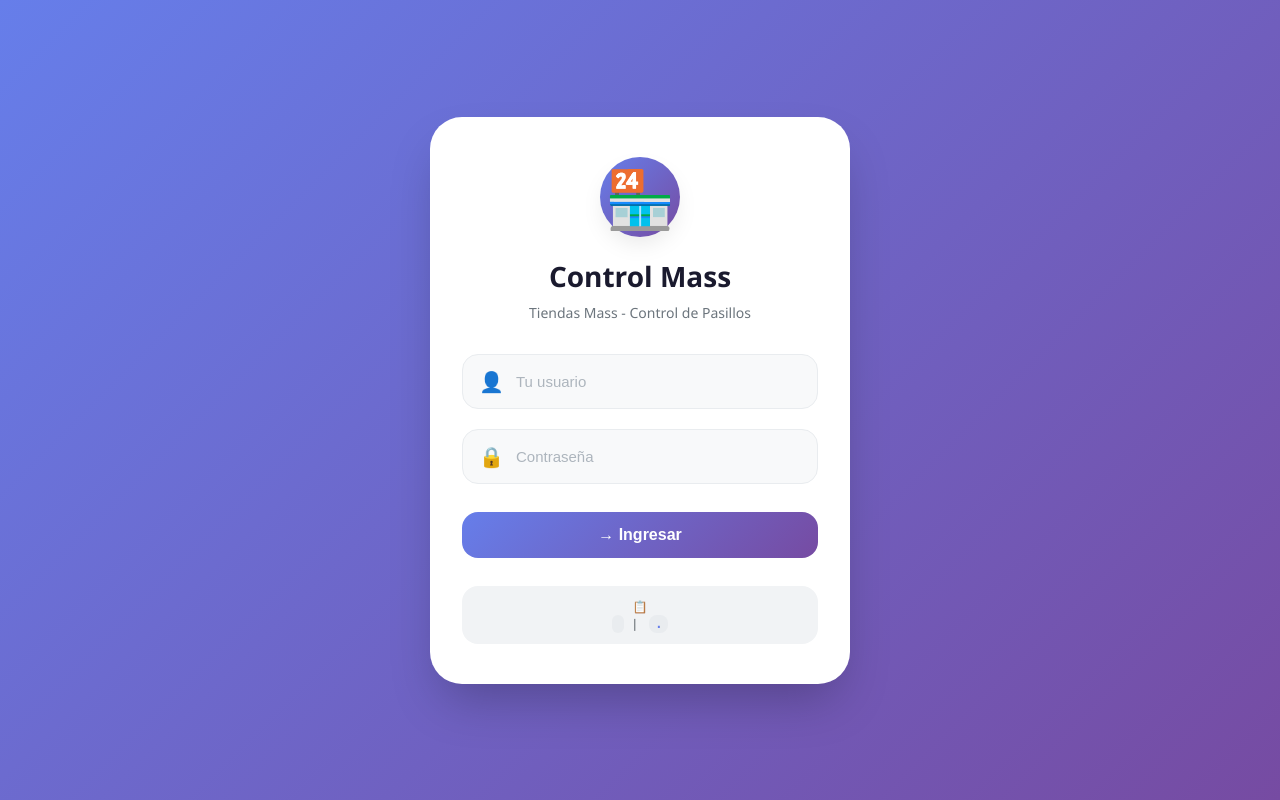
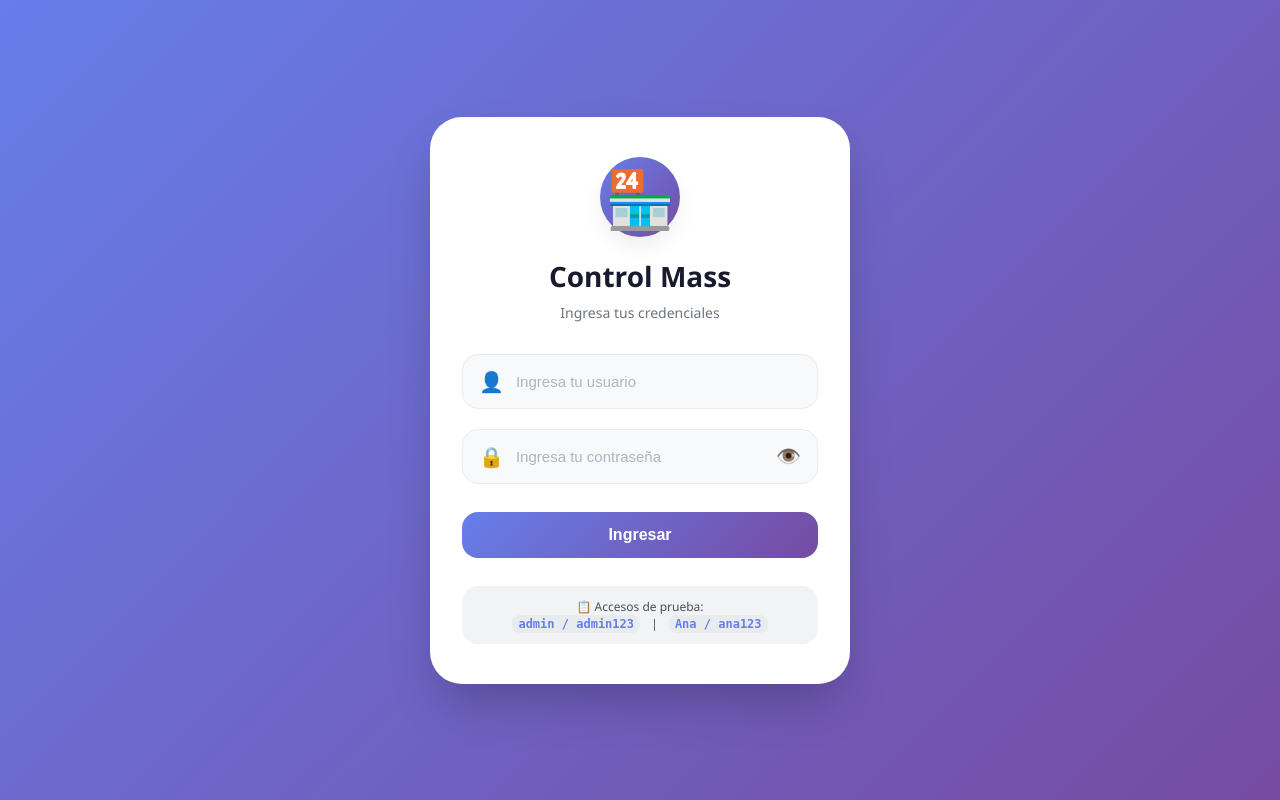
Before and after one commit to Danielblin/control-mass, a Flask app: page /login in a window 1280 px wide. Run offline with Flask 3, Linux system fonts and the light colour scheme.

Commit message:
Nuevo diseño login con ojito para mostrar contraseña

```diff
--- a/templates/login.html
+++ b/templates/login.html
@@ -107,7 +107,25 @@
             font-weight: 400;
         }
 
-        /* Botón */
+        /* Botón mostrar/ocultar contraseña */
+        .password-toggle {
+            background: none;
+            border: none;
+            cursor: pointer;
+            font-size: 20px;
+            padding: 0;
+            margin-left: 8px;
+            color: #adb5bd;
+            transition: color 0.2s;
+            display: flex;
+            align-items: center;
+        }
+
+        .password-toggle:hover {
+            color: #667eea;
+        }
+
+        /* Botón de login */
         .btn-login {
             width: 100%;
             padding: 14px;
@@ -187,6 +205,10 @@
                 padding: 12px;
                 font-size: 15px;
             }
+
+            .password-toggle {
+                font-size: 18px;
+            }
         }
     </style>
 </head>
@@ -198,34 +220,52 @@
             </div>
         </div>
         <h1>Control Mass</h1>
-        <div class="subtitle">Tiendas Mass - Control de Pasillos</div>
+        <div class="subtitle">Ingresa tus credenciales</div>
 
         <form method="POST">
             <div class="form-group">
                 <div class="input-group">
                     <span class="input-icon">👤</span>
-                    <input type="text" name="nombre" placeholder="Tu usuario" required autocomplete="username">
+                    <input type="text" name="nombre" placeholder="Ingresa tu usuario" required autocomplete="username">
                 </div>
             </div>
             <div class="form-group">
                 <div class="input-group">
                     <span class="input-icon">🔒</span>
-                    <input type="password" name="password" placeholder="Contraseña" required autocomplete="current-password">
+                    <input type="password" id="password" name="password" placeholder="Ingresa tu contraseña" required autocomplete="current-password">
+                    <button type="button" class="password-toggle" id="togglePassword" tabindex="-1">
+                        👁️
+                    </button>
                 </div>
             </div>
             <button type="submit" class="btn-login">
-                → Ingresar
+                Ingresar
             </button>
         </form>
 
         <div class="info">
-            <div>📋</div>
+            <div>📋 Accesos de prueba:</div>
             <div>
-                <span class="user-demo"></span>
+                <span class="user-demo">admin / admin123</span>
                 <span class="info-line">|</span>
-                <span class="user-demo">.</span>
+                <span class="user-demo">Ana / ana123</span>
             </div>
         </div>
     </div>
+
+    <script>
+        // Función para mostrar/ocultar contraseña
+        const togglePassword = document.getElementById('togglePassword');
+        const passwordInput = document.getElementById('password');
+
+        togglePassword.addEventListener('click', function() {
+            // Cambiar el tipo de input entre password y text
+            const type = passwordInput.getAttribute('type') === 'password' ? 'text' : 'password';
+            passwordInput.setAttribute('type', type);
+
+            // Cambiar el ícono del ojito (opcional)
+            this.textContent = type === 'password' ? '👁️' : '🙈';
+        });
+    </script>
 </body>
 </html>
```
